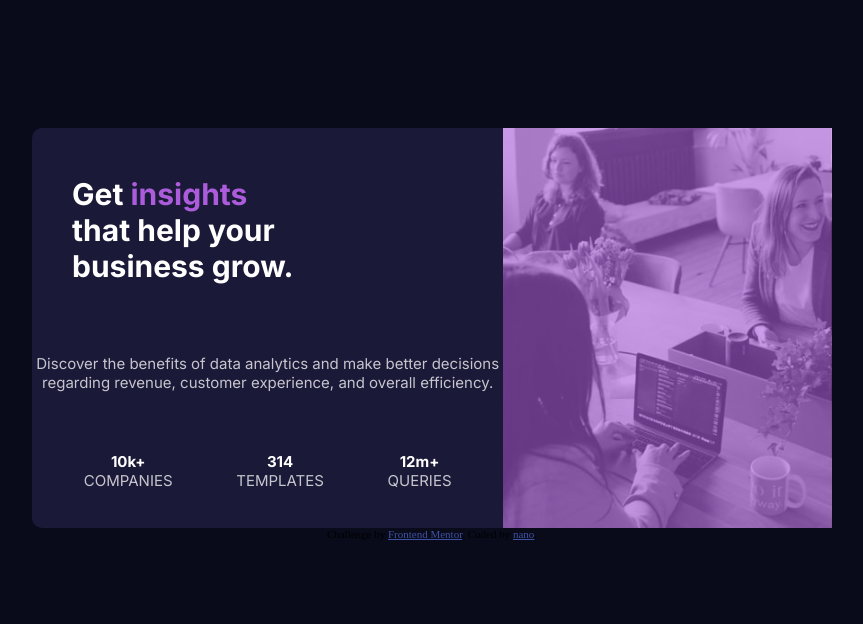
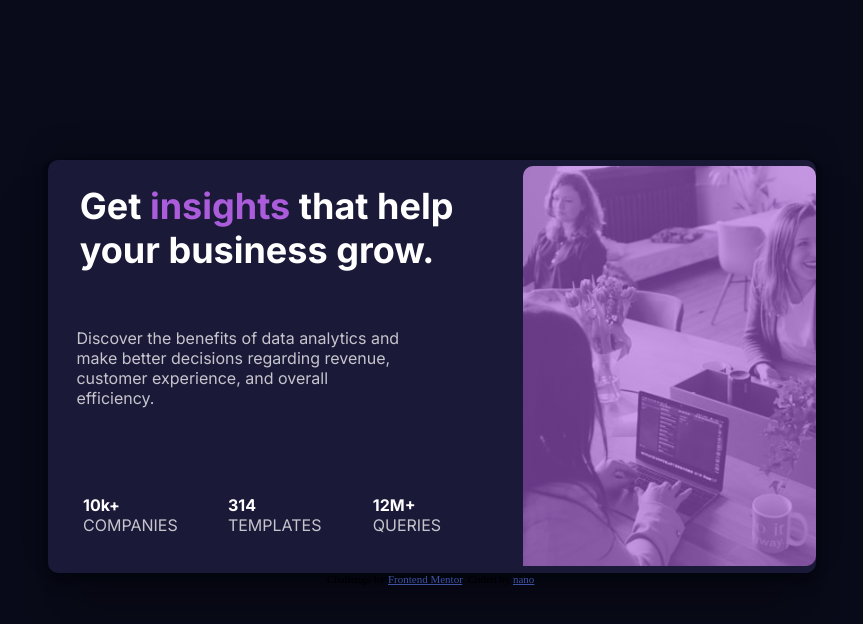
Before and after one commit to naiiiden/stats-preview-card, a plain HTML site: page index.html in a window 1280 px wide. Shown: the whole page, without its empty margins (208-1071 px from the left). Drawn offline with Linux system fonts and the light colour scheme; a web font is replaced by a local one.

Commit message:
small improvements

```diff
--- a/index.html
+++ b/index.html
@@ -20,7 +20,7 @@
   <div class="desktopRow">
   <p><strong>10k+</strong><br>COMPANIES</p>
   <p><strong>314</strong><br>TEMPLATES</p>
-  <p><strong>12m+</strong><br>QUERIES</p>
+  <p><strong>12M+</strong><br>QUERIES</p>
   </div>
   </div>
   </div>
--- a/style.css
+++ b/style.css
@@ -18,6 +18,7 @@
 }
 
 .body{
+    width: 100%;
     min-height: 100vh;
     background:var(--very-dark-blue);
 }
@@ -26,25 +27,27 @@
 .attribution a { color: hsl(228, 45%, 44%); }
 
 .container{
-    width: 300px;
+    width: 95vw;
     display: flex;
     flex-direction: column;
     justify-content: center;
     align-items: center;
     text-align: center;
-    font-family: inter;
-    font-size: 15px;
+    font-family: "Inter";
+    font-size: 1em;
     font-weight: 400;
     color: white;
     background-color: var(--dark-desaturated-blue);
     border-radius: 10px;
-    margin: auto;
-    margin-top: 10%;
+    margin: 12.5% auto 0 auto;
+    box-shadow: rgba(0, 0, 0, 0.25) 0px 54px 55px, rgba(0, 0, 0, 0.12) 0px -12px 30px, rgba(0, 0, 0, 0.12) 0px 4px 6px, rgba(0, 0, 0, 0.17) 0px 12px 13px, rgba(0, 0, 0, 0.09) 0px -3px 5px;
 }
 
 h1{
-    margin: 20px;
-    width: 220px;
+    margin: .5rem auto;
+    width: 94vw;
+    padding: 1rem .5rem 0 .5rem;
+    font-size: 1.7em;
 }
 
 p{
@@ -67,6 +70,8 @@ strong{
     background-size: cover;
     background-repeat: no-repeat;
     background-position: center;
+    border-top-left-radius: 10px;
+    border-top-right-radius: 10px;
 }
 .purple{
     color:hsl(277, 64%, 61%);
@@ -84,10 +89,12 @@ strong{
             background-size: cover;
             background-repeat: no-repeat;
             background-position: center;
+            border-top-right-radius: 10px;
+            border-bottom-right-radius: 10px;
         }
         .container{
             text-align: center;
-            width: 100vh;
+            width: 60vw;
             height: auto;
             display: flex;
             flex-direction: row-reverse;
@@ -101,15 +108,26 @@ strong{
         .desktopRow{
             display: flex;
             padding: 20px;
+            width: 100%;
+            color:hsla(0, 0%, 100%, 0.6);
         }
+
         h1{
-            padding: 20px;
-            width: 35vh;
+            width: 90%;
             text-align: start;
+            font-size: 2.25em;
         }
+
+        .color {
+            margin-left: 6%;
+        }
+
         p{
-            margin: auto;
-            padding-bottom: 10px;
+            padding: .2rem 0;
+            text-align: start;
+            font-size: 1em;
+            width: 70%;
+
         }
 
 }
```
